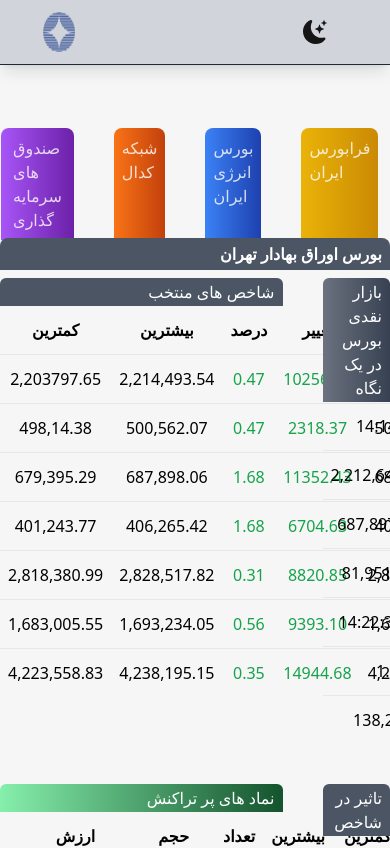
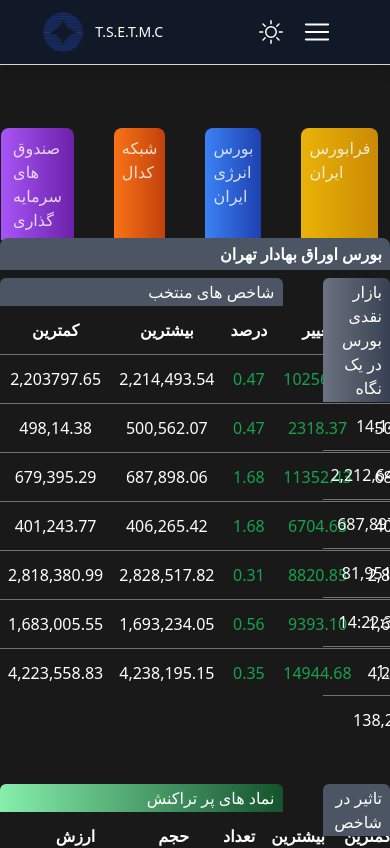
Before and after one commit to MH-Mangelian/Tsetmc-clone-and-redesign, a React (Vite) app: page / in a window 390 px wide. Shown: the top 848 px of the page. Built offline with nearby package versions, Linux system fonts and the light colour scheme.

Commit message:
Make Hamburger Menu and list inside it

```diff
--- a/components/Header.jsx
+++ b/components/Header.jsx
@@ -1,71 +1,106 @@
-import { useEffect, useState } from 'react';
+import { useEffect, useState } from "react";
 
 // -------------------import icons -----------------
-import {FcHeatMap} from 'react-icons/fc';
-import {RxHamburgerMenu} from 'react-icons/rx';
-import {FaClipboardList} from 'react-icons/fa';
-import {MdFiberNew,MdHome} from 'react-icons/md';
-import {GiOpenBook,GiEarthAfricaEurope} from 'react-icons/gi';
-import {BsFillQuestionCircleFill ,BsFillChatRightTextFill,BsSearch,BsTable,BsMoonStarsFill,BsSun} from 'react-icons/bs';
-
+import { FcHeatMap } from "react-icons/fc";
+import { RxHamburgerMenu } from "react-icons/rx";
+import { FaClipboardList } from "react-icons/fa";
+import { MdFiberNew,MdHome,MdClose } from "react-icons/md";
+import { GiOpenBook,GiEarthAfricaEurope } from "react-icons/gi";
+import {
+  BsFillQuestionCircleFill,
+  BsFillChatRightTextFill,
+  BsSearch,
+  BsTable,
+  BsMoonStarsFill,
+  BsSun,
+} from "react-icons/bs";
 
 const Header = () => {
- const [darkMode ,setDarkMode] = useState(false);
- const switchMode = ()=>{
-    setDarkMode(!darkMode);
- }
+  // ------------------ HamburgerMenu -----------------------------
+  const [toggle,setToggle] = useState(false);
 
- useEffect(()=>{
-    localStorage.theme = 'dark'
+  // ----------switch Mode : dark/light --------------------------
+  const [darkMode, setDarkMode] = useState(true);
 
-    if (darkMode){
-        localStorage.setItem('darkMode','true');
-        window.document.documentElement.classList.add('dark');
-    }else if (darkMode === false){
-        localStorage.setItem("darkMode","false");
-        window.document.documentElement.classList.remove('dark');
-    }else{
+  useEffect(() => {
+    localStorage.theme = "dark";
+
+    if (darkMode) {
+      localStorage.setItem("darkMode", "true");
+      window.document.documentElement.classList.add("dark");
+    } else if (darkMode === false) {
+      localStorage.setItem("darkMode", "false");
+      window.document.documentElement.classList.remove("dark");
+    } else {
       setDarkMode(localStorage.getItem("darkMode") === "true");
     }
-    //localStorage.removeItem('theme')
-},[darkMode])
-
+  }, [darkMode]);
 
   return (
-    <section className='fixed top-0 w-screen h-auto border-b dark:border-gray-300 border-gray-800 dark:bg-gray-900 bg-gray-300 shadow-lg'>
-        <div className='flex  justify-between items-center py-3 xl:max-w-7xl xl:mx-auto max-w-full px-[8%] '>
+    <header className="fixed top-0 w-screen h-auto border-b dark:border-gray-300 border-gray-800 dark:bg-gray-900 bg-gray-300 shadow-lg">
+      <div className="flex  justify-between items-center py-3 xl:max-w-[90%] xl:mx-auto max-w-full px-[8%] ">
         {/* -------------------left---------------- */}
-            <div className='flex flex-row ml-5'>
-                <img src="/logo.png" alt="TSETMC" className='w-10 h-10 -ml-2' />
-                <p className='hidden md:flex py-2.5 px-2 ml-1 font-medium dark:text-white text-black'>Tehran Securities Exchange Technology Management Co.</p>
-                <p className='sm:text-xs hidden sm:visible text-lg  py-2.5 px-2 ml-1 font-medium dark:text-white text-black'>T.S.E.T.M.C</p>
+        <div className="flex flex-row ml-5">
+          <img src="/logo.png" alt="TSETMC" className="w-10 h-10 -ml-2" />
+          <p className="flex max-sm:hidden py-2.5 px-2 ml-1 font-medium dark:text-white text-black">
+            Tehran Securities Exchange Technology Management Co.
+          </p>
+          <p className="text-sm sm:hidden py-2.5 px-2 ml-1 font-medium dark:text-white text-black">
+            T.S.E.T.M.C
+          </p>
         </div>
         {/* -------------------right---------------- */}
-            <div className='flex flex-row mr-5'>
+        <div className="flex flex-row mr-5">
           {/* ---------mood-------------- */}
-                <div className='flex flex-row px-3'>
-                    {darkMode ? (<BsSun onClick={()=> setDarkMode(!darkMode)} className='w-6 h-7 my-0.5 text-white transition-all hover:scale-110 ease-out cursor-pointer hover:text-blue-400'/>) : (<BsMoonStarsFill onClick={()=> setDarkMode(!darkMode)} className='w-6 h-7 my-0.5 text-black/90 transition-all hover:scale-110 ease-out cursor-pointer hover:text-blue-950'/>)}
+          <div className="flex flex-row px-3">
+            {darkMode ? (
+              <BsSun
+                onClick={() => setDarkMode(!darkMode)}
+                className="w-6 h-6 my-0.5 text-white transition-all hover:scale-110 ease-out cursor-pointer hover:text-blue-400"
+              />
+            ) : (
+              <BsMoonStarsFill
+                onClick={() => setDarkMode(!darkMode)}
+                className="w-6 h-6 my-0.5 text-black/90 transition-all hover:scale-110 ease-out cursor-pointer hover:text-blue-950"
+              />
+            )}
           </div>
           {/* ----------icon---------- */}
-                <div className='hidden md:flex flex-row-reverse space-x-2 '>
-                    <MdFiberNew className='w-8 h-8 mx-2 text-black/90 dark:text-white jumper-hover'/>
-                    <BsFillQuestionCircleFill className='w-6 h-7 my-0.5 text-black/90 dark:text-white jumper-hover'/>
-                    <BsFillChatRightTextFill className='w-6 h-7 my-0.5 text-black/90 dark:text-white jumper-hover'/>
-                    <FcHeatMap className='w-7 h-7 my-0.5 text-black/90 dark:text-white jumper-hover'/>
-                    <GiOpenBook className='w-7 h-7  text-black/90 dark:text-white jumper-hover'/>
-                    <BsSearch className='w-6 h-7  text-black/90 dark:text-white jumper-hover'/>
-                    <BsTable className='w-6 h-7  text-black/90 dark:text-white jumper-hover'/>
-                    <MdHome className='w-7 h-7  text-black/90 dark:text-white jumper-hover'/>
-                    <GiEarthAfricaEurope className='w-6 h-7  text-black/90 dark:text-white jumper-hover'/>
-                    <FaClipboardList className='w-6 h-7  text-black/90 dark:text-white jumper-hover'/>
+          <div className="hidden md:flex flex-row-reverse space-x-2 ">
+            <MdFiberNew className="w-8 h-8 mx-2 text-black/90 dark:text-white jumper-hover" />
+            <BsFillQuestionCircleFill className="w-6 h-7 my-0.5 text-black/90 dark:text-white jumper-hover" />
+            <BsFillChatRightTextFill className="w-6 h-7 my-0.5 text-black/90 dark:text-white jumper-hover" />
+            <FcHeatMap className="w-7 h-7 my-0.5 text-black/90 dark:text-white jumper-hover" />
+            <GiOpenBook className="w-7 h-7  text-black/90 dark:text-white jumper-hover" />
+            <BsSearch className="w-6 h-7  text-black/90 dark:text-white jumper-hover" />
+            <BsTable className="w-6 h-7  text-black/90 dark:text-white jumper-hover" />
+            <MdHome className="w-7 h-7  text-black/90 dark:text-white jumper-hover" />
+            <GiEarthAfricaEurope className="w-6 h-7  text-black/90 dark:text-white jumper-hover" />
+            <FaClipboardList className="w-6 h-7  text-black/90 dark:text-white jumper-hover" />
           </div>
-                <div className='hidden sm:visible'>
-                    <RxHamburgerMenu className='w-7 h-7 mx-2  text-black/90 dark:text-white jumper-hover'/>
+          <div className="sm:hidden flex items-center">
+            <div>
+                {
+                    toggle ?
+                    <MdClose className="w-7 h-7 mx-2 text-black/90 dark:text-white jumper-hover hover:text-blue-700"
+                    onClick={() => setToggle(!toggle)}/>
+                    :
+                    <RxHamburgerMenu className="w-7 h-7 mx-2 text-black/90 dark:text-white jumper-hover hover:text-blue-700"
+                    onClick={() => setToggle(!toggle)}/>
+                }
+            </div>
+
+            <div className={`${toggle ? "flex" : "hidden"} p-4  bg-gradient-to-l from-white/25 to-white/80 dark:bg-gradient-to-l dark:from-slate-800 dark:to-slate-600 `}>
+                <ul>
+                    <li>hiiii</li>
+                </ul>
             </div>
           </div>
+
         </div>
-    </section>
-  )
-}
+      </div>
+    </header>
+  );
+};
 
-export default Header
+export default Header;
--- a/src/index.css
+++ b/src/index.css
@@ -3,10 +3,6 @@
 @tailwind utilities;
 
 @layer base {
-  /* html{
-    @apply dark;
-  } */
-
   body{
     @apply min-h-screen bg-[#F6F6F6] dark:bg-black/90 dark:text-white scrollbar overflow-y-scroll overflow-x-hidden dark:scrollbar-track-white/10 dark:scrollbar-thumb-zinc-400 scrollbar-track-slate-900/30 scrollbar-thumb-zinc-400
   }
```
Lines whose indentation alone changed are shown as unchanged.
